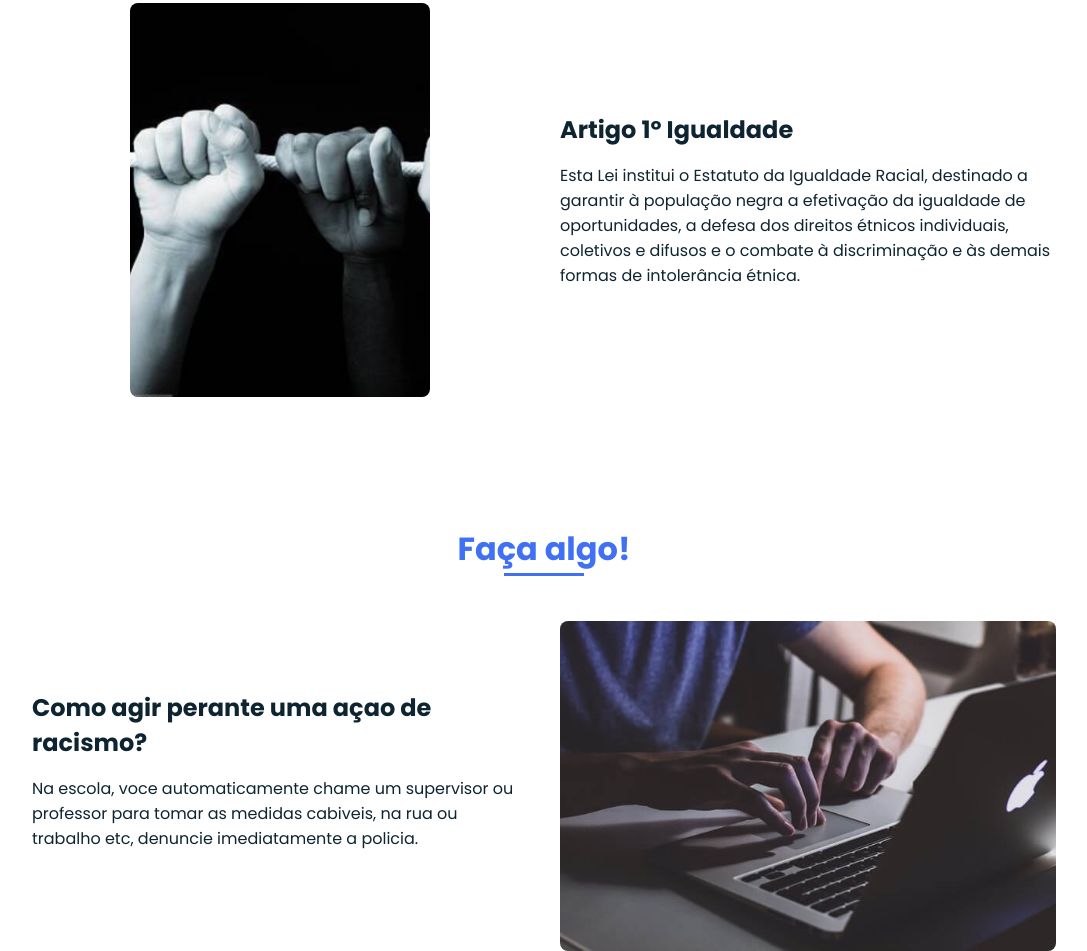
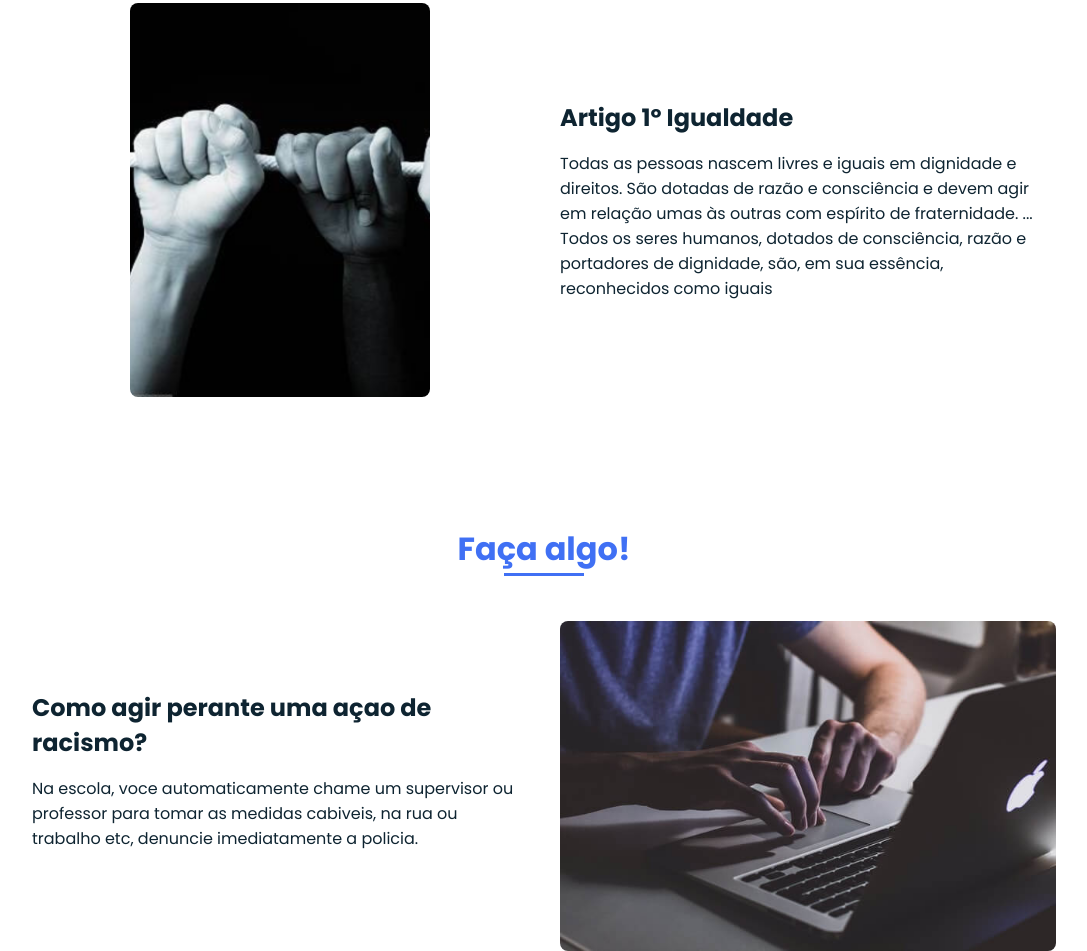
Before and after one commit to Iago-Cost/Igualdade, a plain HTML site: page index.html in a window 1280 px wide. Shown: the part 973-1924 px from the top of the page, without its empty margins (96-1183 px from the left). Drawn offline with nearby package versions, Linux system fonts and the light colour scheme.

Commit message:
aaaa
aaaa

```diff
--- a/index.html
+++ b/index.html
@@ -65,7 +65,7 @@
 
                     <div>
                         <h2 class="about__subtitle">Artigo 1º Igualdade</h2>
-                        <p class="about__text">Esta Lei institui o Estatuto da Igualdade Racial, destinado a garantir à população negra a efetivação da igualdade de oportunidades, a defesa dos direitos étnicos individuais, coletivos e difusos e o combate à discriminação e às demais formas de intolerância étnica.</p>
+                        <p class="about__text">Todas as pessoas nascem livres e iguais em dignidade e direitos. São dotadas de razão e consciência e devem agir em relação umas às outras com espírito de fraternidade. ... Todos os seres humanos, dotados de consciência, razão e portadores de dignidade, são, em sua essência, reconhecidos como iguais</p>
                     </div>
                 </div>
             </section>
```
